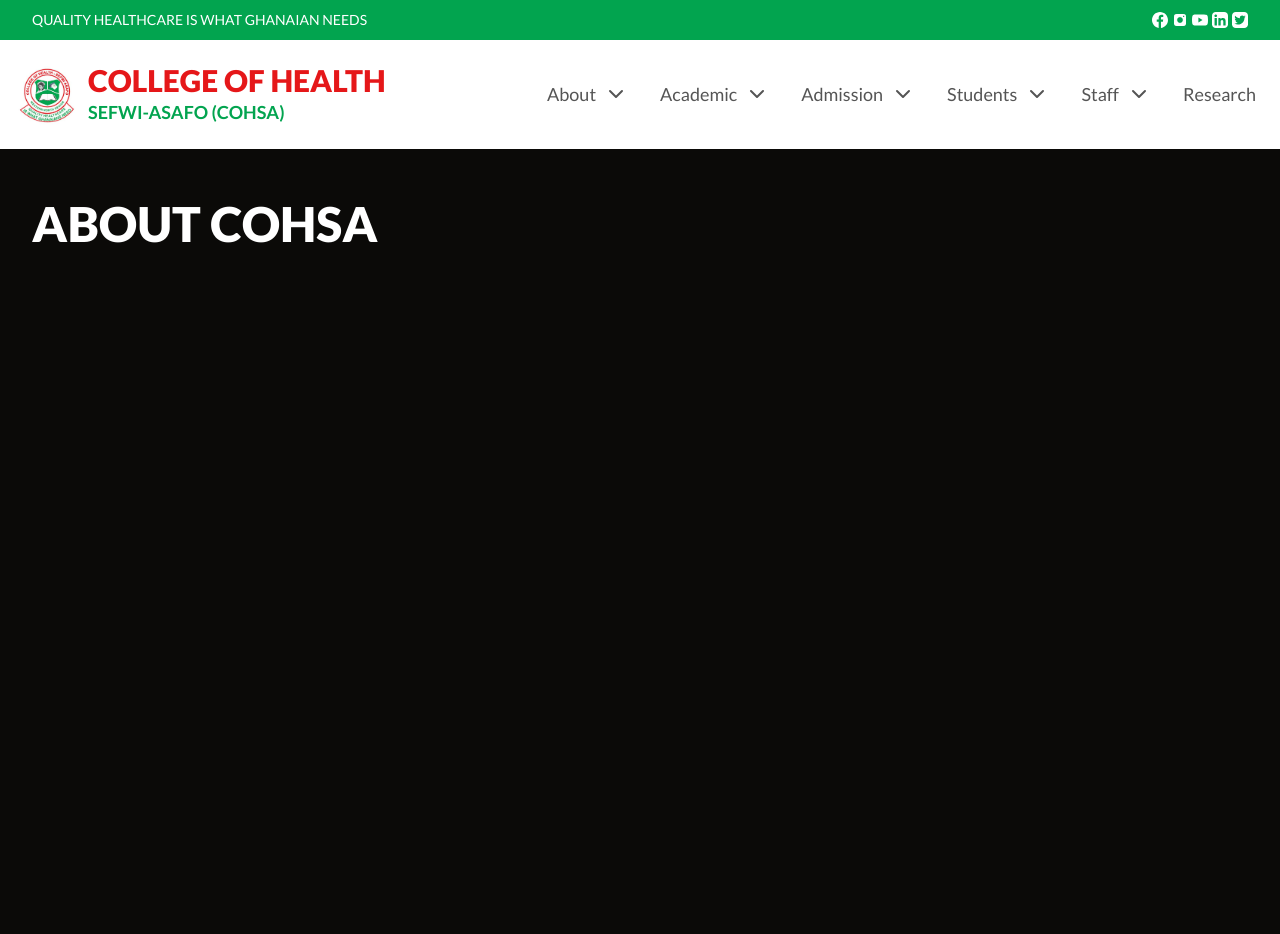
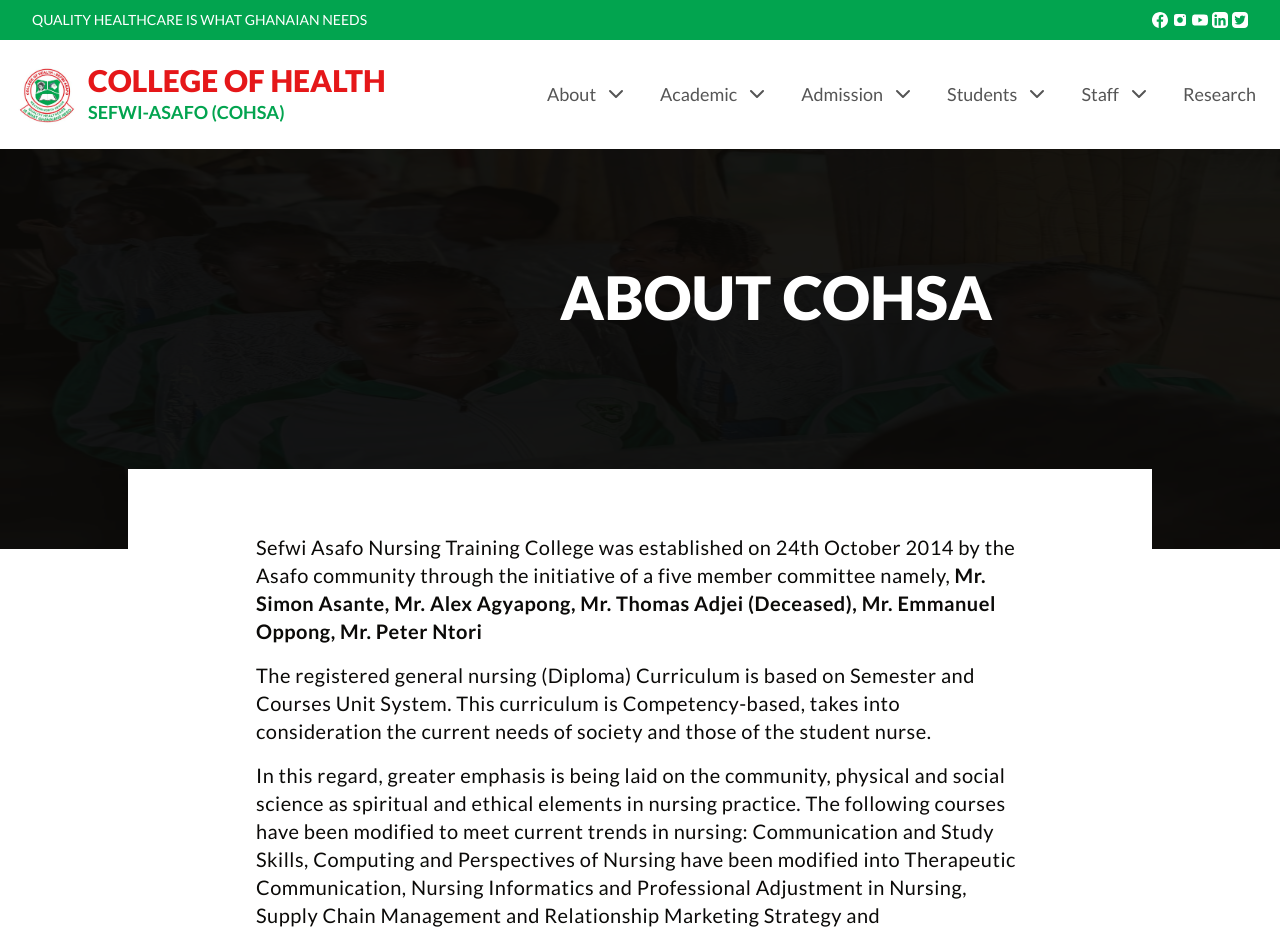
Before and after one commit to Appiah-K-Miracle/asafo-nursing-school, a Next.js app: page /about in a window 1280 px wide. Shown: the top 934 px of the page. Built offline with nearby package versions, Linux system fonts and the light colour scheme.

Commit message:
about page responsiveness done.

```diff
--- a/components/aboutpages/aboutHeader.tsx
+++ b/components/aboutpages/aboutHeader.tsx
@@ -6,12 +6,12 @@
     return (
         <section>
             <div className=" bg-TeiColor">
-                <Image src={pic4} alt="header image" className="w-full opacity-0"/>
+                <Image src={pic4} alt="header image" className="w-full opacity-0 md:opacity-5 md:h-[400px]"/>
 
             </div>
-            <h2 className="absolute top-1/4 left-8 text-white text-5xl font-extrabold uppercase">About COHSA</h2>
-            <div className="mx-4 bg-white relative -top-20">
-                <div className="px-4 text-left tracking-wide font-medium text-xl text-TeiColor py-4 pb-3">
+            <h2 className="absolute top-1/4 left-8 md:left-[35rem] md:top-1/3 text-white text-5xl md:text-6xl font-extrabold uppercase">About COHSA</h2>
+            <div className="mx-4 md:mx-32 bg-white relative -top-20">
+                <div className="px-4 md:px-32 md:py-16 text-left tracking-wide font-medium text-xl text-TeiColor py-4 pb-3">
                     <p className="pb-4">
                         Sefwi Asafo Nursing Training College was established on 24th October 2014 by the Asafo community
                         through the initiative of a five member committee namely, <span className="font-bold">Mr. Simon Asante,</span> <span className="font-bold">Mr. Alex Agyapong,</span> <span className="font-bold">Mr. Thomas Adjei (Deceased),</span> <span className="font-bold">Mr. Emmanuel Oppong,</span> <span className="font-bold">Mr. Peter Ntori</span>
```
